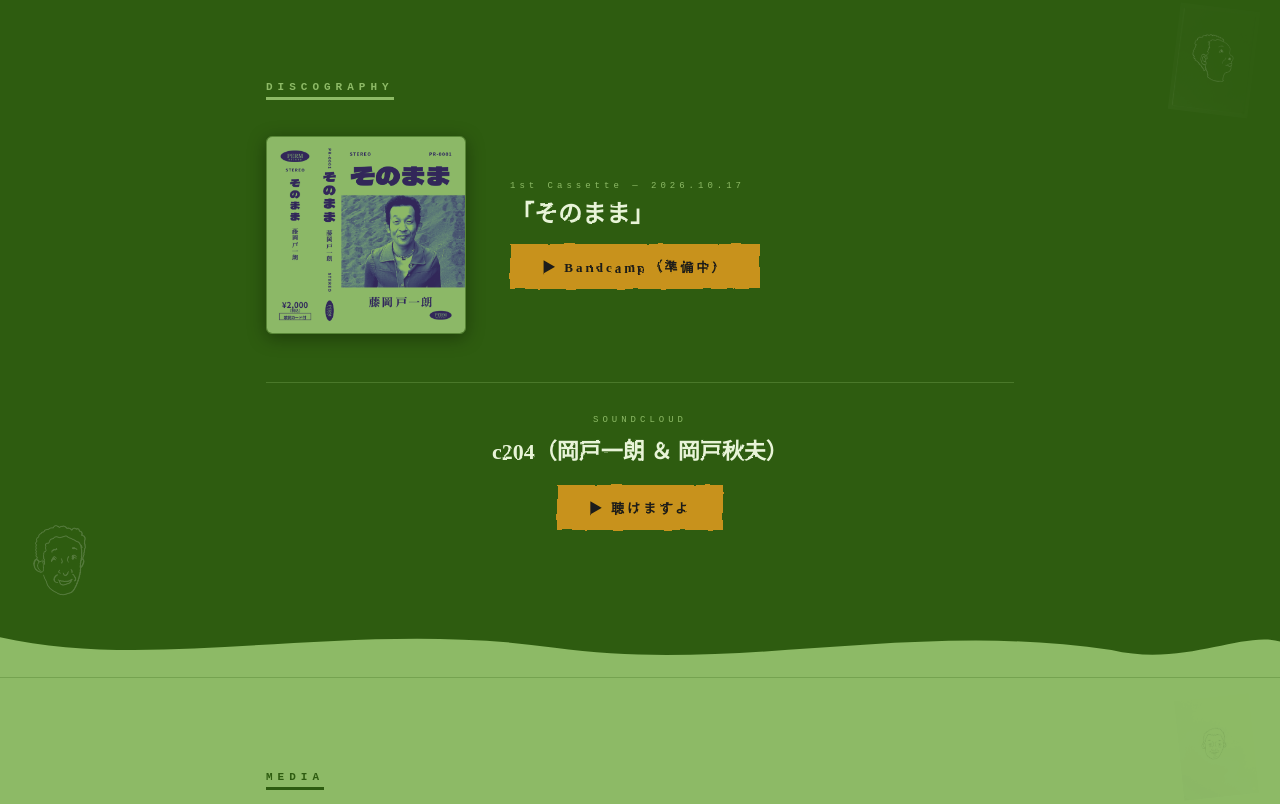
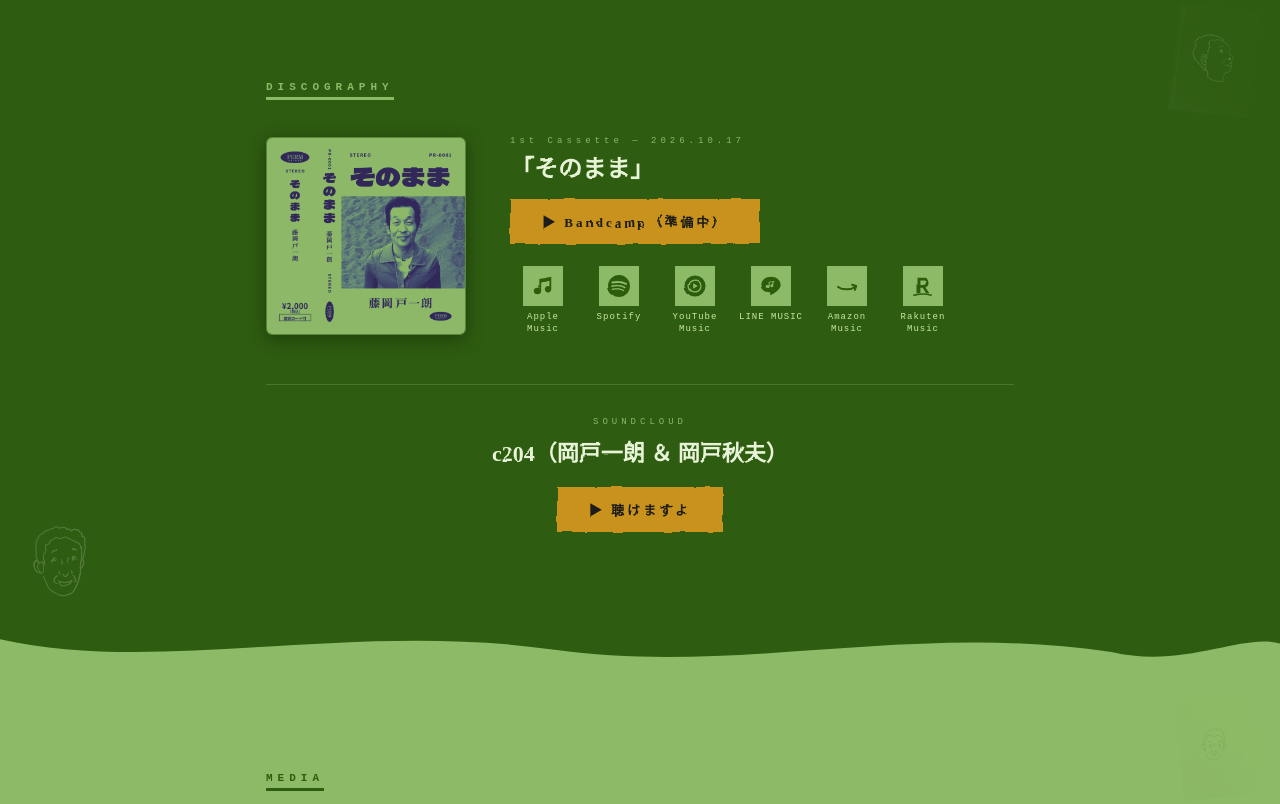
Before and after one commit to niraleverkick/fujiokadoichiro.com, a plain HTML site: page index.html in a window 1280 px wide. Shown: the part 1964-2768 px from the top of the page. Drawn offline with Linux system fonts and the light colour scheme; a web font is replaced by a local one.

Commit message:
feat: DISCOGRAPHY「そのまま」に各配信サービスへのリンクを追加
Co-Authored-By: Claude Opus 5.5 <noreply@anthropic.com>

```diff
--- a/css/style.css
+++ b/css/style.css
@@ -116,6 +116,12 @@ img{max-width:100%;height:auto}
 .disco-label{font-family:'Courier New',monospace;font-size:9px;letter-spacing:4px;color:var(--brand-green);margin-bottom:8px}
 .disco-title{font-size:24px;font-weight:800;line-height:1.3;margin-bottom:14px;font-family:'Kaisei Tokumin',serif;filter:url(#rf2)}
 .disco-tracks{font-family:'Courier New',monospace;font-size:12px;color:#5a8c3a;line-height:2.2;margin-bottom:20px}
+.stream-row{display:flex;flex-wrap:wrap;gap:14px 10px;margin-top:22px}
+.stream-link{display:flex;flex-direction:column;align-items:center;gap:6px;width:66px;transition:opacity .2s}
+.stream-link:hover{opacity:.8}
+.stream-icon{width:40px;height:40px;background:var(--brand-green);display:flex;align-items:center;justify-content:center;filter:url(#rf2)}
+.stream-icon svg{width:22px;height:22px;fill:var(--dark-green)}
+.stream-name{font-family:'Courier New',monospace;font-size:9px;letter-spacing:1px;color:var(--light-green);text-align:center;line-height:1.3}
 
 /* ===== MEDIA ===== */
 #media{background:var(--brand-green);padding:88px 0;position:relative;overflow:hidden}
@@ -179,6 +185,7 @@ img{max-width:100%;height:auto}
 
   .disco-grid{grid-template-columns:1fr;gap:28px;text-align:center}
   .disco-grid svg{margin:0 auto;display:block}
+  .stream-row{justify-content:center}
 
   .media-grid{grid-template-columns:1fr;gap:24px}
 
--- a/index.html
+++ b/index.html
@@ -193,6 +193,32 @@
         <p class="disco-label">1st Cassette &#8212; 2026.10.17</p>
         <h3 class="disco-title">&#12300;&#12381;&#12398;&#12414;&#12414;&#12301;</h3>
         <span class="btn-amber">&#9654; Bandcamp&#65288;&#28310;&#20633;&#20013;&#65289;</span>
+        <div class="stream-row">
+          <a href="https://music.apple.com/jp/album/%E3%81%9D%E3%81%AE%E3%81%BE%E3%81%BE-single/6828710610" target="_blank" rel="noopener" class="stream-link" title="Apple Music">
+            <span class="stream-icon"><svg viewBox="0 0 24 24" aria-hidden="true"><path d="M21 2v13.5a3.5 3.5 0 1 1-2-3.16V6.3l-9 1.8v9.4a3.5 3.5 0 1 1-2-3.16V4.4z"/></svg></span>
+            <span class="stream-name">Apple Music</span>
+          </a>
+          <a href="https://open.spotify.com/album/2KZqeIFDtQRg4kl6j23dBg" target="_blank" rel="noopener" class="stream-link" title="Spotify">
+            <span class="stream-icon"><svg viewBox="0 0 24 24" aria-hidden="true"><path d="M12 0C5.4 0 0 5.4 0 12s5.4 12 12 12 12-5.4 12-12S18.66 0 12 0zm5.521 17.34c-.24.359-.66.48-1.021.24-2.82-1.74-6.36-2.101-10.561-1.141-.418.122-.779-.179-.899-.539-.12-.421.18-.78.54-.9 4.56-1.021 8.52-.6 11.64 1.32.42.18.479.659.301 1.02zm1.44-3.3c-.301.42-.841.6-1.262.3-3.239-1.98-8.159-2.58-11.939-1.38-.479.12-1.02-.12-1.14-.6-.12-.48.12-1.021.6-1.141C9.6 9.9 15 10.561 18.72 12.84c.361.181.54.78.241 1.2zm.12-3.36C15.24 8.4 8.82 8.16 5.16 9.301c-.6.179-1.2-.181-1.38-.721-.18-.601.18-1.2.72-1.381 4.26-1.26 11.28-1.02 15.721 1.621.539.3.719 1.02.419 1.56-.299.421-1.02.599-1.559.3z"/></svg></span>
+            <span class="stream-name">Spotify</span>
+          </a>
+          <a href="https://music.youtube.com/playlist?list=OLAK5uy_kZlUvAC6WvP0h74HMt6qZA_POKYarv5OA" target="_blank" rel="noopener" class="stream-link" title="YouTube Music">
+            <span class="stream-icon"><svg viewBox="0 0 24 24" aria-hidden="true"><circle cx="12" cy="12" r="11.5"/><circle cx="12" cy="12" r="6.5" fill="none" stroke="#8DBA66" stroke-width="1.3"/><path d="M10 9v6l5-3z" fill="#8DBA66"/></svg></span>
+            <span class="stream-name">YouTube Music</span>
+          </a>
+          <a href="https://music.line.me/webapp/track/mt000000002805d2a2" target="_blank" rel="noopener" class="stream-link" title="LINE MUSIC">
+            <span class="stream-icon"><svg viewBox="0 0 24 24" aria-hidden="true"><path d="M12 2C6.2 2 1.5 5.8 1.5 10.5c0 4.2 3.7 7.7 8.8 8.4.3.1.8.2.9.5.1.3.1.7 0 1l-.1.9c0 .3-.2 1 .9.6 1.1-.5 6-3.6 8.2-6.1 1.5-1.7 2.3-3.4 2.3-5.3C22.5 5.8 17.8 2 12 2z"/><path d="M14.5 6.5v5.2a1.6 1.6 0 1 1-1-1.48V7.7l-3 .6v4.4a1.6 1.6 0 1 1-1-1.48V7.5z" fill="#8DBA66"/></svg></span>
+            <span class="stream-name">LINE MUSIC</span>
+          </a>
+          <a href="https://music.amazon.co.jp/albums/B0HPS3X4KK" target="_blank" rel="noopener" class="stream-link" title="Amazon Music">
+            <span class="stream-icon"><svg viewBox="0 0 24 24" aria-hidden="true"><path d="M2.5 12.5c5.5 4.2 13.5 4.2 19 0" fill="none" stroke="#2e5c10" stroke-width="2.2" stroke-linecap="round"/><path d="M17.6 10.6l4.4 1.3-1.5 4.3" fill="none" stroke="#2e5c10" stroke-width="2.2" stroke-linecap="round" stroke-linejoin="round"/></svg></span>
+            <span class="stream-name">Amazon Music</span>
+          </a>
+          <a href="https://music.rakuten.co.jp/link/album/33235429" target="_blank" rel="noopener" class="stream-link" title="Rakuten Music">
+            <span class="stream-icon"><svg viewBox="0 0 24 24" aria-hidden="true"><path d="M6 3h6.5a5.5 5.5 0 0 1 2.2 10.54L19 20h-3.6l-3.8-6H9.2v6H6zm3.2 3v5h3.3a2.5 2.5 0 0 0 0-5z"/><path d="M3 22c6-1.6 12-1.6 18 0" fill="none" stroke="#2e5c10" stroke-width="1.6" stroke-linecap="round"/></svg></span>
+            <span class="stream-name">Rakuten Music</span>
+          </a>
+        </div>
       </div>
     </div>
     <div style="margin-top:48px;text-align:center;padding-top:32px;border-top:1px solid rgba(141,186,102,.3)">
```
